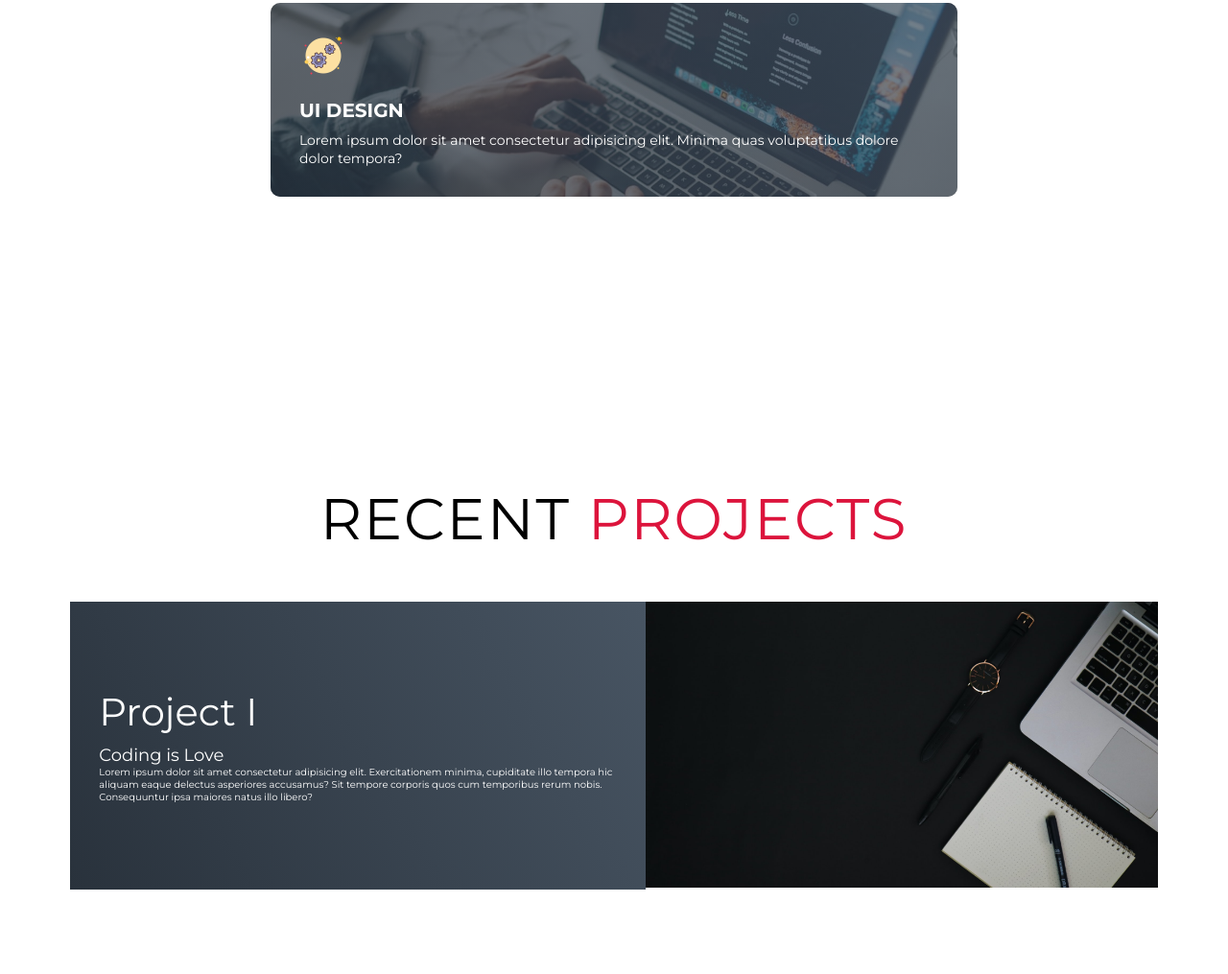
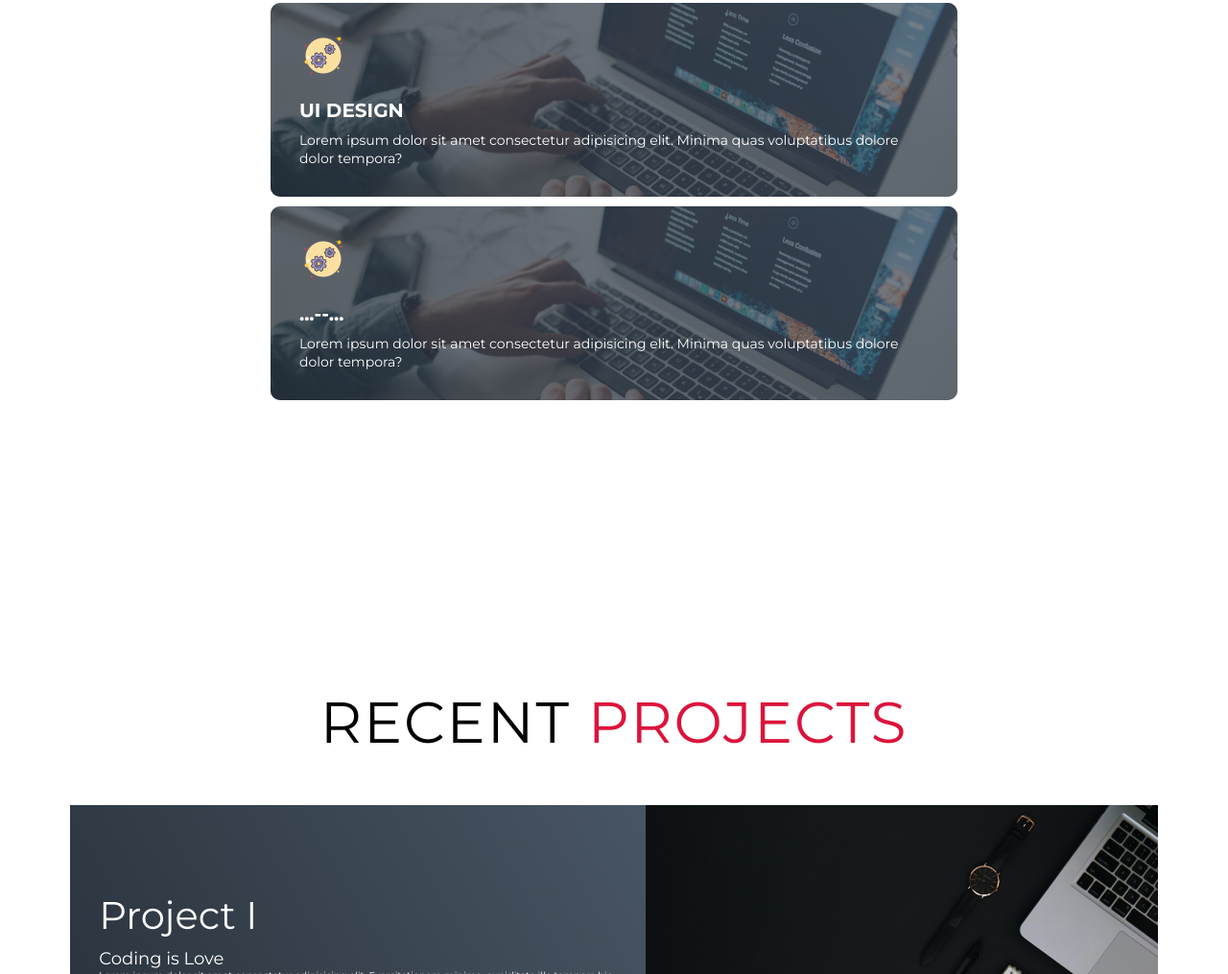
Before and after one commit to Amitkr1224/PersonalPortfolio, a plain HTML site: page index.html in a window 1280 px wide. Shown: the part 1302-2317 px from the top of the page at 96% size. Drawn offline with Linux system fonts and the light colour scheme.

Commit message:
Update index.html

```diff
--- a/index.html
+++ b/index.html
@@ -68,12 +68,12 @@
                     <p>Lorem ipsum dolor sit amet consectetur adipisicing elit. Minima quas voluptatibus dolore dolor
                         tempora?</p>
                 </div>
-                <!-- <div class="service-item">
+                 <div class="service-item">
                     <div class="icon"><img src="./img/service.png"></div>
                     <h2>...--...</h2>
                     <p>Lorem ipsum dolor sit amet consectetur adipisicing elit. Minima quas voluptatibus dolore dolor
                         tempora?</p>
-                </div> -->
+                </div>
             </div>
         </div>
     </section>
```
